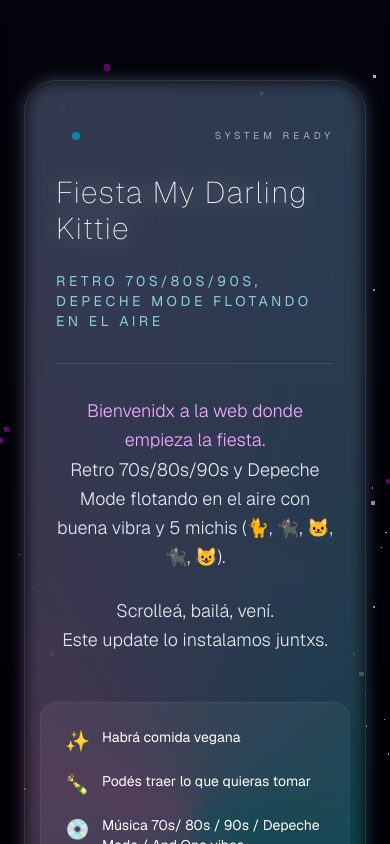
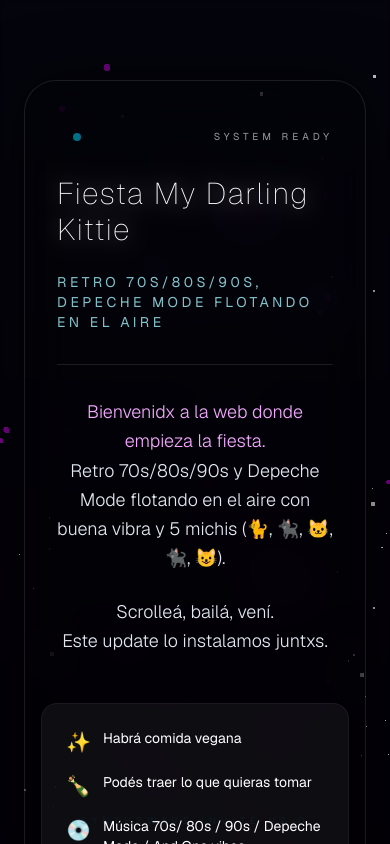
Before and after one commit to angpa/cumplekittie, a Next.js app: page / in a window 390 px wide. Both pictures are taken after a click on the button "ENTRAR CON MÚSICA". Shown: the top 844 px of the page. Built offline with nearby package versions, Linux system fonts and the light colour scheme.

Commit message:
Fix(mobile): Remove broken refs, set transparency to 30%, clean up

```diff
--- a/src/app/page.tsx
+++ b/src/app/page.tsx
@@ -21,7 +21,6 @@ export default function InvitacionAnabellaPablo() {
     // GLOW REF FOR AUDIO REACTION
     const glowRef = useRef<HTMLDivElement>(null);
     const cardRef = useRef<HTMLDivElement>(null);
-    const borderRef = useRef<HTMLDivElement>(null); // NEW: Border Gradient
 
     // SYNC AUDIO DATA TO WINDOW FOR THREEJS & DOM
     useEffect(() => {
@@ -58,16 +57,6 @@ export default function InvitacionAnabellaPablo() {
                 } else {
                     cardRef.current.style.transform = "scale(1)";
                 }
-            }
-
-            // REACTIVE BORDER GRADIENT
-            if (borderRef.current) {
-                // Rotate gradient based on time/music
-                const angle = (Date.now() / 10) % 360;
-                borderRef.current.style.background = `conic-gradient(from ${angle}deg, #f0abfc, #22d3ee, #f0abfc)`;
-
-                // Pulse opacity on beat
-                borderRef.current.style.opacity = (0.3 + (data.low / 400)).toString();
             }
         };
     }, []);
@@ -187,12 +176,7 @@ export default function InvitacionAnabellaPablo() {
             >
                 <div className="relative max-w-2xl mx-auto px-6 py-20 pb-40">
                     {/* CARD PRINCIPAL FROSTED */}
-                    <div ref={cardRef} className="relative rounded-[2rem] bg-black/40 backdrop-blur-xl px-8 py-12 md:px-12 md:py-16 shadow-[0_0_60px_rgba(0,0,0,0.8)] transition-transform duration-75 ease-out will-change-transform group">
-
-                        {/* ANIMATED BORDER GRADIENT */}
-                        <div ref={borderRef} className="absolute inset-0 rounded-[2rem] p-[1px] -z-10 opacity-50 blur-sm transition-opacity duration-100" />
-                        {/* STATIC BORDER (Fallback/Base) */}
-                        <div className="absolute inset-0 rounded-[2rem] border border-white/10 pointer-events-none" />
+                    <div ref={cardRef} className="relative rounded-[2rem] border border-white/10 bg-black/30 backdrop-blur-xl px-8 py-12 md:px-12 md:py-16 shadow-[0_0_60px_rgba(0,0,0,0.8)] transition-transform duration-75 ease-out will-change-transform group">
 
                         {/* DECORACIÓN SUPERIOR */}
                         <div className="flex justify-between items-center mb-8 opacity-60">
```
